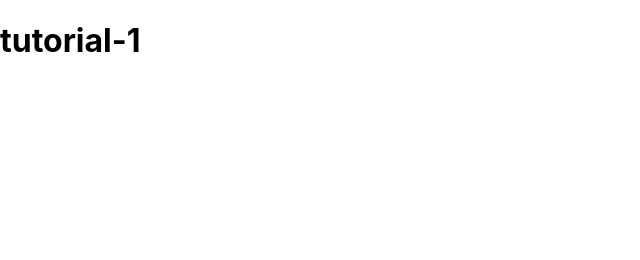
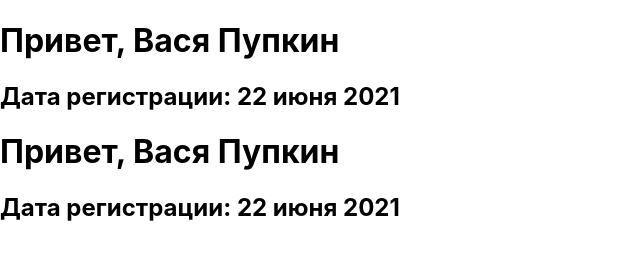
Before and after one commit to Ursnazar/home-work-1, a React app: page / in a window 1280 px wide. Shown: the whole page, without its empty margins (0-640 px from the left). Built offline with nearby package versions, Linux system fonts and the light colour scheme.

Commit message:
Сделал tutorial-1

```diff
--- a/public/index.html
+++ b/public/index.html
@@ -2,42 +2,11 @@
 <html lang="en">
   <head>
     <meta charset="utf-8" />
-    <link rel="icon" href="%PUBLIC_URL%/favicon.ico" />
     <meta name="viewport" content="width=device-width, initial-scale=1" />
-    <meta name="theme-color" content="#000000" />
-    <meta
-      name="description"
-      content="Web site created using create-react-app"
-    />
-    <link rel="apple-touch-icon" href="%PUBLIC_URL%/logo192.png" />
-    <!--
-      manifest.json provides metadata used when your web app is installed on a
-      user's mobile device or desktop. See https://developers.google.com/web/fundamentals/web-app-manifest/
-    -->
-    <link rel="manifest" href="%PUBLIC_URL%/manifest.json" />
-    <!--
-      Notice the use of %PUBLIC_URL% in the tags above.
-      It will be replaced with the URL of the `public` folder during the build.
-      Only files inside the `public` folder can be referenced from the HTML.
-
-      Unlike "/favicon.ico" or "favicon.ico", "%PUBLIC_URL%/favicon.ico" will
-      work correctly both with client-side routing and a non-root public URL.
-      Learn how to configure a non-root public URL by running `npm run build`.
-    -->
     <title>React App</title>
   </head>
   <body>
     <noscript>You need to enable JavaScript to run this app.</noscript>
     <div id="root"></div>
-    <!--
-      This HTML file is a template.
-      If you open it directly in the browser, you will see an empty page.
-
-      You can add webfonts, meta tags, or analytics to this file.
-      The build step will place the bundled scripts into the <body> tag.
-
-      To begin the development, run `npm start` or `yarn start`.
-      To create a production bundle, use `npm run build` or `yarn build`.
-    -->
   </body>
 </html>
--- a/public/robots.txt
+++ /dev/null
@@ -1,3 +0,0 @@
-# https://www.robotstxt.org/robotstxt.html
-User-agent: *
-Disallow:
--- a/src/tutorial-1/App.js
+++ b/src/tutorial-1/App.js
@@ -1,9 +1,13 @@
 import React from 'react';
+
+import Profile from './Profile';
+import ProfileClass from './ProfileClass';
 
 function App() {
   return (
     <div>
-      <h1>tutorial-1</h1>
+      <Profile name="Вася Пупкин" registredAt={new Date(2021, 5, 22)} />
+      <ProfileClass name="Вася Пупкин" registredAt={new Date(2021, 5, 22)} />
     </div>
   );
 }
--- /dev/null
+++ b/src/tutorial-1/Profile.js
@@ -0,0 +1,39 @@
+import React from 'react';
+
+function Profile({ registredAt, name }) {
+  function parseDataUser(params, name) {
+    let data = {};
+    let arrMonth = [
+      'январь',
+      'февраль',
+      'март',
+      'апрель',
+      'май',
+      'июня',
+      'июль',
+      'август',
+      'сентябрь',
+      'октябрь',
+      'ноябрь',
+      'декабрь',
+    ];
+    data.name = name;
+    data.day = String(params).split(' ')[2];
+    data.month = arrMonth[params.getMonth()];
+    data.year = String(params).split(' ')[3];
+    return data;
+  }
+
+  const data = parseDataUser(registredAt, name);
+
+  return (
+    <div>
+      <h1>Привет, {data.name}</h1>
+      <h2>
+        Дата регистрации: {data.day} {data.month} {data.year}
+      </h2>
+    </div>
+  );
+}
+
+export default Profile;
--- /dev/null
+++ b/src/tutorial-1/ProfileClass.js
@@ -0,0 +1,50 @@
+import React from 'react';
+
+class Profile extends React.Component {
+  constructor(props) {
+    super(props);
+    this.state = {
+      name: this.props.name,
+      date: this.props.registredAt,
+    };
+  }
+
+  render() {
+    function parseDataUser(params, name) {
+      let data = {};
+      let arrMonth = [
+        'январь',
+        'февраль',
+        'март',
+        'апрель',
+        'май',
+        'июня',
+        'июль',
+        'август',
+        'сентябрь',
+        'октябрь',
+        'ноябрь',
+        'декабрь',
+      ];
+      data.name = name;
+      data.day = String(params).split(' ')[2];
+      data.month = arrMonth[params.getMonth()];
+      data.year = String(params).split(' ')[3];
+      console.log(data);
+      return data;
+    }
+
+    const data = parseDataUser(this.state.date, this.state.name);
+
+    return (
+      <div>
+        <h1>Привет, {data.name}</h1>
+        <h2>
+          Дата регистрации: {data.day} {data.month} {data.year}
+        </h2>
+      </div>
+    );
+  }
+}
+
+export default Profile;
```
Also changed, not shown: public/favicon.ico (deleted), public/logo192.png (deleted), public/logo512.png (deleted), public/manifest.json (deleted).
